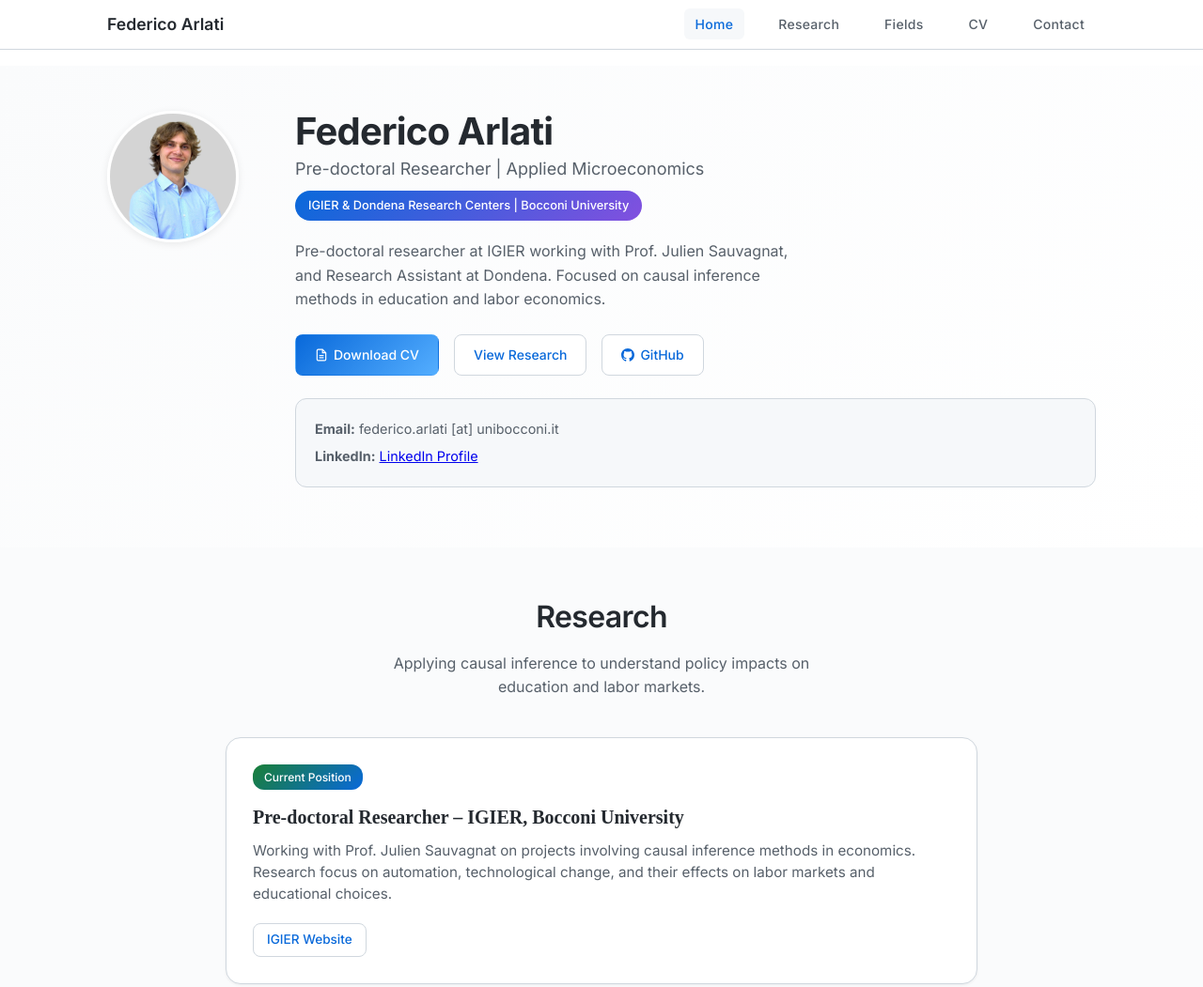
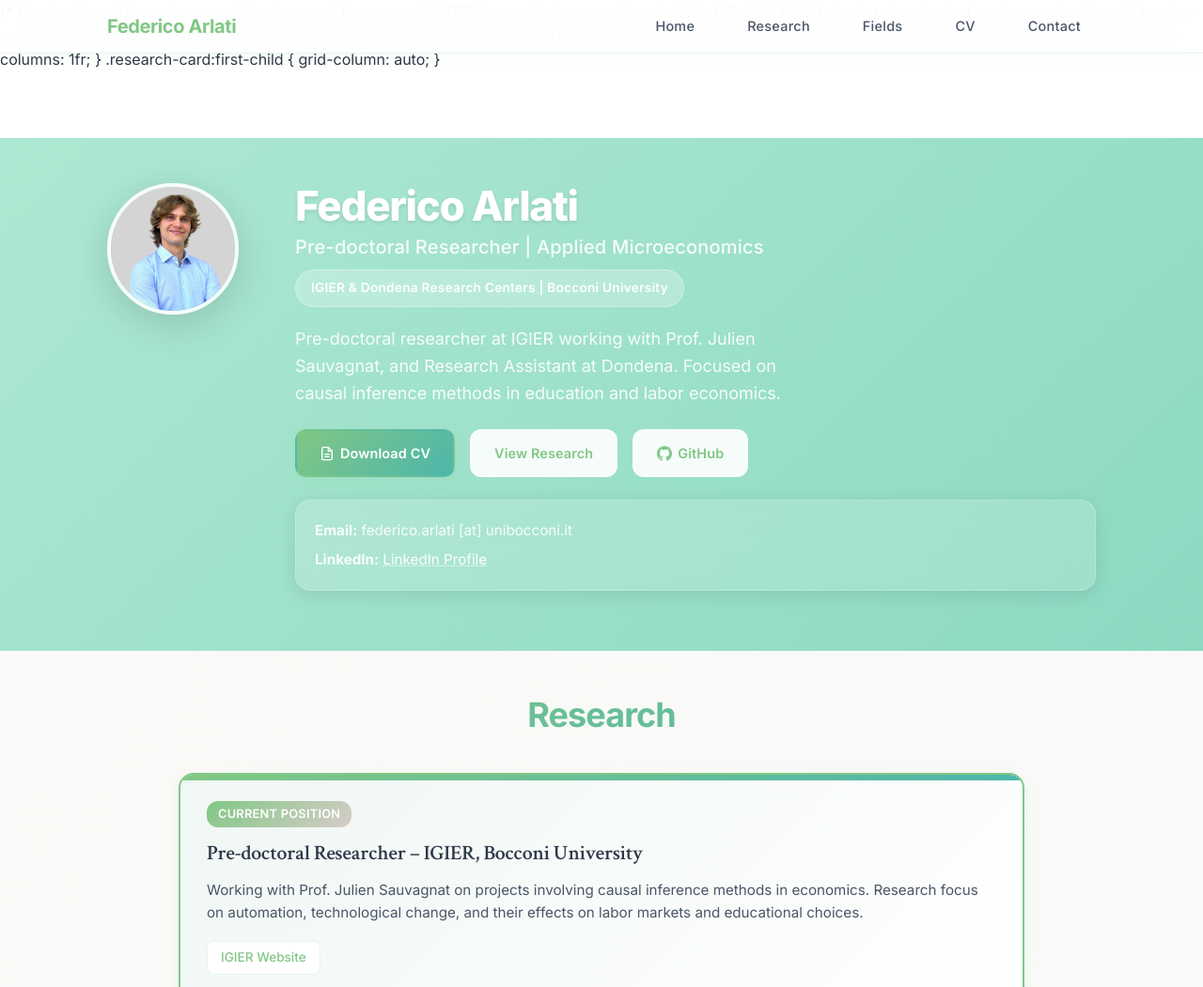
Before and after one commit to federicoarlati/federicoarlati.github.io, a plain HTML site: page index.html in a window 1280 px wide. Shown: the top 1051 px of the page at 94% size. Drawn offline with Linux system fonts and the light colour scheme; a web font is replaced by a local one.

Commit message:
index.html

```diff
--- a/index.html
+++ b/index.html
@@ -1,4 +1,23 @@
-<!DOCTYPE html>
+/* Coming Soon */
+  .coming-soon {
+    background: linear-gradient(135deg, var(--bg-accent), rgba(102, 126, 234, 0.05));
+    border: 2px dashed var(--accent-primary);
+    border-radius: 16px;
+    padding: 2.5rem;
+    text-align: center;
+    max-width: 400px;
+    margin: 0 auto;
+    position: relative;
+    overflow: hidden;
+  }
+
+  .coming-soon    .research-grid {
+      grid-template-columns: 1fr;
+    }
+
+    .research-card:first-child {
+      grid-column: auto;
+    }<!DOCTYPE html>
 <html lang="en">
 <head>
   <meta charset="UTF-8" />
@@ -20,27 +39,33 @@
   <!-- Google Fonts -->
   <link rel="preconnect" href="https://fonts.googleapis.com">
   <link rel="preconnect" href="https://fonts.gstatic.com" crossorigin>
-  <link href="https://fonts.googleapis.com/css2?family=Inter:wght@300;400;500;600;700&family=Source+Serif+Pro:wght@400;600&display=swap" rel="stylesheet">
+  <link href="https://fonts.googleapis.com/css2?family=Inter:wght@300;400;500;600;700;800&family=Crimson+Text:ital,wght@0,400;0,600;1,400&display=swap" rel="stylesheet">
 
   <style>
   :root {
-    /* Modern color palette */
+    /* Minimal pastel color palette */
     --bg-primary: #ffffff;
-    --bg-secondary: #fafbfc;
-    --bg-accent: #f6f8fa;
-    --text-primary: #24292f;
-    --text-secondary: #57606a;
-    --text-muted: #8b949e;
-    --accent-primary: #0969da;
-    --accent-hover: #0550ae;
-    --accent-light: #54aeff;
-    --accent-purple: #8250df;
-    --accent-green: #1a7f37;
-    --border-color: #d0d7de;
-    --border-light: #f6f8fa;
-    --shadow-sm: 0 1px 3px rgba(0, 0, 0, 0.06);
-    --shadow-md: 0 2px 8px rgba(0, 0, 0, 0.08);
-    --shadow-lg: 0 4px 16px rgba(0, 0, 0, 0.1);
+    --bg-secondary: #f8faf9;
+    --bg-accent: #f0f7f4;
+    --bg-beige: #faf9f7;
+    --bg-hero: linear-gradient(135deg, #a8e6cf 0%, #88d8c0 100%);
+    --bg-card-gradient: linear-gradient(135deg, #ffffff 0%, #f8faf9 100%);
+    --text-primary: #2d3748;
+    --text-secondary: #4a5568;
+    --text-muted: #718096;
+    --text-hero: #ffffff;
+    --accent-primary: #81c784;
+    --accent-secondary: #4db6ac;
+    --accent-light-blue: #81d4fa;
+    --accent-success: #a5d6a7;
+    --accent-beige: #d7ccc8;
+    --accent-soft: #b39ddb;
+    --border-color: #e8f5e8;
+    --border-accent: #c8e6c9;
+    --shadow-sm: 0 2px 4px rgba(129, 199, 132, 0.1);
+    --shadow-md: 0 4px 12px rgba(129, 199, 132, 0.15);
+    --shadow-lg: 0 8px 25px rgba(129, 199, 132, 0.2);
+    --shadow-hero: 0 10px 40px rgba(0, 0, 0, 0.15);
   }
 
   * {
@@ -56,6 +81,7 @@
     background: var(--bg-primary);
     -webkit-font-smoothing: antialiased;
     -moz-osx-font-smoothing: grayscale;
+    font-weight: 400;
   }
 
   /* Navigation */
@@ -64,11 +90,12 @@
     top: 0;
     left: 0;
     right: 0;
-    background: rgba(255, 255, 255, 0.9);
-    backdrop-filter: blur(16px);
+    background: rgba(255, 255, 255, 0.95);
+    backdrop-filter: blur(20px) saturate(180%);
     border-bottom: 1px solid var(--border-color);
     z-index: 1000;
     padding: 0.75rem 0;
+    box-shadow: 0 2px 20px rgba(129, 199, 132, 0.08);
   }
 
   .nav-container {
@@ -81,10 +108,11 @@
   }
 
   .nav-brand {
-    font-weight: 600;
-    font-size: 1.1rem;
-    color: var(--text-primary);
+    font-weight: 700;
+    font-size: 1.25rem;
+    color: var(--accent-primary);
     text-decoration: none;
+    letter-spacing: -0.02em;
   }
 
   .nav-links {
@@ -97,11 +125,11 @@
     color: var(--text-secondary);
     text-decoration: none;
     font-weight: 500;
-    font-size: 0.875rem;
-    transition: color 0.2s ease;
+    font-size: 0.9rem;
+    transition: all 0.2s ease;
     letter-spacing: 0.02em;
-    padding: 0.5rem 0.75rem;
-    border-radius: 6px;
+    padding: 0.5rem 1rem;
+    border-radius: 8px;
     transition: all 0.2s ease;
   }
 
@@ -109,6 +137,7 @@
   .nav-links a.active {
     color: var(--accent-primary);
     background: var(--bg-accent);
+    transform: translateY(-1px);
   }
 
   /* Main Content */
@@ -125,7 +154,20 @@
   /* Hero Section */
   .hero {
     padding: 3rem 0 4rem;
-    background: linear-gradient(135deg, var(--bg-secondary) 0%, var(--bg-primary) 100%);
+    background: var(--bg-hero);
+    position: relative;
+    overflow: hidden;
+  }
+
+  .hero::before {
+    content: '';
+    position: absolute;
+    top: 0;
+    left: 0;
+    right: 0;
+    bottom: 0;
+    background: linear-gradient(135deg, rgba(255, 255, 255, 0.1) 0%, rgba(255, 255, 255, 0.05) 100%);
+    opacity: 0.7;
   }
 
   .hero-content {
@@ -133,6 +175,8 @@
     grid-template-columns: 160px 1fr;
     gap: 2.5rem;
     align-items: start;
+    position: relative;
+    z-index: 1;
   }
 
   .hero-photo img {
@@ -140,42 +184,49 @@
     height: 140px;
     border-radius: 50%;
     object-fit: cover;
-    border: 3px solid white;
-    box-shadow: var(--shadow-md);
+    border: 4px solid rgba(255, 255, 255, 0.9);
+    box-shadow: var(--shadow-hero);
   }
 
   .hero-info h1 {
-    font-size: 2.5rem;
-    font-weight: 700;
+    font-size: 2.75rem;
+    font-weight: 800;
     margin-bottom: 0.25rem;
-    letter-spacing: -0.02em;
+    letter-spacing: -0.03em;
     line-height: 1.1;
+    color: var(--text-hero);
+    text-shadow: 0 2px 4px rgba(0, 0, 0, 0.1);
   }
 
   .hero-subtitle {
-    font-size: 1.125rem;
-    color: var(--text-secondary);
+    font-size: 1.25rem;
+    color: rgba(255, 255, 255, 0.9);
     margin-bottom: 0.5rem;
-    font-weight: 400;
+    font-weight: 500;
+    letter-spacing: 0.01em;
   }
 
   .hero-status {
     display: inline-block;
-    background: linear-gradient(135deg, var(--accent-primary), var(--accent-purple));
+    background: rgba(255, 255, 255, 0.25);
+    backdrop-filter: blur(10px);
     color: white;
-    padding: 0.375rem 0.875rem;
-    border-radius: 20px;
-    font-size: 0.8rem;
-    font-weight: 500;
+    padding: 0.5rem 1rem;
+    border-radius: 25px;
+    font-size: 0.85rem;
+    font-weight: 600;
     margin-bottom: 1.25rem;
+    border: 1px solid rgba(255, 255, 255, 0.3);
+    letter-spacing: 0.02em;
   }
 
   .hero-bio {
-    font-size: 1rem;
+    font-size: 1.125rem;
     line-height: 1.6;
-    color: var(--text-secondary);
+    color: rgba(255, 255, 255, 0.9);
     margin-bottom: 1.5rem;
     max-width: 550px;
+    font-weight: 400;
   }
 
   .hero-actions {
@@ -189,137 +240,202 @@
     display: inline-flex;
     align-items: center;
     gap: 0.375rem;
-    padding: 0.625rem 1.25rem;
-    border-radius: 8px;
-    font-weight: 500;
-    font-size: 0.875rem;
+    padding: 0.75rem 1.5rem;
+    border-radius: 12px;
+    font-weight: 600;
+    font-size: 0.9rem;
     text-decoration: none;
-    transition: all 0.2s ease;
-    border: 1.5px solid transparent;
+    transition: all 0.3s ease;
+    border: 2px solid transparent;
+    letter-spacing: 0.01em;
   }
 
   .btn-primary {
-    background: linear-gradient(135deg, var(--accent-primary), var(--accent-light));
+    background: linear-gradient(135deg, var(--accent-primary), var(--accent-secondary));
     color: white;
     border-color: transparent;
+    box-shadow: var(--shadow-md);
   }
 
   .btn-primary:hover {
-    transform: translateY(-1px);
+    transform: translateY(-2px);
     box-shadow: var(--shadow-lg);
+    filter: brightness(1.1);
   }
 
   .btn-secondary {
-    background: white;
+    background: rgba(255, 255, 255, 0.9);
     color: var(--accent-primary);
-    border-color: var(--border-color);
+    border-color: rgba(255, 255, 255, 0.5);
+    backdrop-filter: blur(10px);
   }
 
   .btn-secondary:hover {
+    background: rgba(255, 255, 255, 1);
     border-color: var(--accent-primary);
-    background: var(--bg-accent);
+    transform: translateY(-1px);
     box-shadow: var(--shadow-sm);
   }
 
   .btn-icon {
-    width: 14px;
-    height: 14px;
+    width: 16px;
+    height: 16px;
   }
 
   /* Contact Info */
   .contact-info {
-    background: var(--bg-accent);
+    background: rgba(255, 255, 255, 0.15);
+    backdrop-filter: blur(15px);
     padding: 1.25rem;
-    border-radius: 12px;
+    border-radius: 16px;
     margin-top: 1.5rem;
-    border: 1px solid var(--border-color);
+    border: 1px solid rgba(255, 255, 255, 0.2);
+    box-shadow: 0 4px 20px rgba(0, 0, 0, 0.1);
   }
 
   .contact-info p {
     margin-bottom: 0.375rem;
-    font-size: 0.9rem;
-    color: var(--text-secondary);
+    font-size: 0.95rem;
+    color: rgba(255, 255, 255, 0.9);
+    font-weight: 400;
   }
 
   .contact-info p:last-child {
     margin-bottom: 0;
   }
 
+  .contact-info a {
+    color: rgba(255, 255, 255, 0.95);
+    text-decoration: underline;
+    text-decoration-color: rgba(255, 255, 255, 0.5);
+    transition: all 0.2s ease;
+  }
+
+  .contact-info a:hover {
+    color: white;
+    text-decoration-color: white;
+  }
+
   /* Sections */
   .section {
-    padding: 3rem 0;
+    padding: 2.5rem 0;
+    position: relative;
   }
 
   .section:nth-child(even) {
-    background: var(--bg-secondary);
+    background: linear-gradient(135deg, var(--bg-beige) 0%, var(--bg-secondary) 100%);
   }
 
   .section-header {
-    margin-bottom: 2.5rem;
+    margin-bottom: 2rem;
     text-align: center;
   }
 
   .section-title {
-    font-size: 2rem;
-    font-weight: 600;
-    margin-bottom: 0.75rem;
-    letter-spacing: -0.02em;
+    font-size: 2.25rem;
+    font-weight: 700;
+    margin-bottom: 0.5rem;
+    letter-spacing: -0.025em;
+    background: linear-gradient(135deg, var(--accent-primary), var(--accent-secondary));
+    -webkit-background-clip: text;
+    -webkit-text-fill-color: transparent;
+    background-clip: text;
   }
 
   .section-subtitle {
-    font-size: 1rem;
+    font-size: 0.95rem;
     color: var(--text-secondary);
-    max-width: 500px;
+    max-width: 480px;
     margin: 0 auto;
   }
 
   /* Research Grid */
   .research-grid {
     display: grid;
+    grid-template-columns: 1fr 1fr;
     gap: 1.5rem;
-    max-width: 800px;
+    max-width: 900px;
     margin: 0 auto;
   }
 
   .research-card {
-    background: white;
+    background: var(--bg-card-gradient);
     padding: 1.75rem;
     border-radius: 16px;
     box-shadow: var(--shadow-sm);
     border: 1px solid var(--border-color);
-    transition: all 0.2s ease;
+    transition: all 0.3s ease;
+    position: relative;
+    overflow: hidden;
+  }
+
+  .research-card::before {
+    content: '';
+    position: absolute;
+    top: 0;
+    left: 0;
+    right: 0;
+    height: 4px;
+    background: linear-gradient(90deg, var(--accent-primary), var(--accent-secondary));
+    opacity: 0;
+    transition: opacity 0.3s ease;
   }
 
   .research-card:hover {
-    transform: translateY(-2px);
+    transform: translateY(-4px);
+    box-shadow: var(--shadow-lg);
+  }
+
+  .research-card:hover::before {
+    opacity: 1;
+  }
+
+  .research-card:first-child {
+    grid-column: 1 / -1;
+    background: linear-gradient(135deg, var(--bg-accent), white);
+    border: 2px solid var(--accent-primary);
     box-shadow: var(--shadow-md);
+  }
+
+  .research-card:first-child::before {
+    opacity: 1;
+    height: 6px;
   }
 
   .research-type {
     display: inline-block;
-    background: linear-gradient(135deg, var(--accent-green), var(--accent-primary));
+    background: linear-gradient(135deg, var(--accent-light-blue), var(--accent-secondary));
     color: white;
     padding: 0.25rem 0.75rem;
     border-radius: 12px;
     font-size: 0.75rem;
-    font-weight: 500;
-    margin-bottom: 1rem;
+    font-weight: 600;
+    margin-bottom: 0.875rem;
+    letter-spacing: 0.02em;
+    text-transform: uppercase;
+  }
+
+  .research-card:first-child .research-type {
+    background: linear-gradient(135deg, var(--accent-primary), var(--accent-beige));
+    font-size: 0.8rem;
   }
 
   .research-title {
-    font-family: 'Source Serif Pro', serif;
-    font-size: 1.25rem;
+    font-family: 'Crimson Text', serif;
+    font-size: 1.375rem;
     font-weight: 600;
     margin-bottom: 0.75rem;
     line-height: 1.3;
     color: var(--text-primary);
+    letter-spacing: -0.01em;
   }
 
   .research-description {
     color: var(--text-secondary);
-    line-height: 1.5;
-    margin-bottom: 1.25rem;
+    line-height: 1.6;
+    margin-bottom: 1.125rem;
     font-size: 0.95rem;
+    font-weight: 400;
   }
 
   .research-links {
@@ -334,14 +450,16 @@
     font-weight: 500;
     font-size: 0.85rem;
     padding: 0.375rem 0.875rem;
-    border: 1px solid var(--border-color);
+    border: 1.5px solid var(--border-color);
     border-radius: 8px;
     transition: all 0.2s ease;
+    background: white;
   }
 
   .research-link:hover {
     border-color: var(--accent-primary);
     background: var(--bg-accent);
+    transform: translateY(-1px);
   }
 
   /* Fields List */
@@ -354,60 +472,80 @@
   }
 
   .field-item {
-    background: white;
-    padding: 1.25rem;
-    border-radius: 12px;
+    background: var(--bg-card-gradient);
+    padding: 1.5rem;
+    border-radius: 16px;
     text-align: center;
     box-shadow: var(--shadow-sm);
     border: 1px solid var(--border-color);
-    transition: all 0.2s ease;
+    transition: all 0.3s ease;
+    position: relative;
+    overflow: hidden;
+  }
+
+  .field-item::before {
+    content: '';
+    position: absolute;
+    top: 0;
+    left: 0;
+    right: 0;
+    height: 3px;
+    background: linear-gradient(90deg, var(--accent-info), var(--accent-success), var(--accent-warning));
+    transform: scaleX(0);
+    transition: transform 0.3s ease;
   }
 
   .field-item:hover {
-    transform: translateY(-1px);
+    transform: translateY(-3px);
     box-shadow: var(--shadow-md);
   }
 
+  .field-item:hover::before {
+    transform: scaleX(1);
+  }
+
   .field-item h3 {
-    font-size: 1rem;
+    font-size: 1.125rem;
     font-weight: 600;
     color: var(--text-primary);
-    margin-bottom: 0.375rem;
+    margin-bottom: 0.5rem;
+    letter-spacing: -0.01em;
   }
 
   .field-item p {
-    font-size: 0.85rem;
+    font-size: 0.9rem;
     color: var(--text-secondary);
-    line-height: 1.4;
+    line-height: 1.5;
+    font-weight: 400;
   }
 
   /* Coming Soon */
   .coming-soon {
     background: var(--bg-accent);
     border: 2px dashed var(--border-color);
-    border-radius: 16px;
-    padding: 2.5rem;
+    border-radius: 12px;
+    padding: 2rem;
     text-align: center;
-    max-width: 400px;
+    max-width: 350px;
     margin: 0 auto;
   }
 
   .coming-soon-icon {
-    width: 40px;
-    height: 40px;
-    margin: 0 auto 0.75rem;
+    width: 32px;
+    height: 32px;
+    margin: 0 auto 0.5rem;
     opacity: 0.4;
   }
 
   .coming-soon h3 {
-    font-size: 1.125rem;
-    margin-bottom: 0.375rem;
+    font-size: 1rem;
+    margin-bottom: 0.25rem;
     color: var(--text-secondary);
   }
 
   .coming-soon p {
     color: var(--text-muted);
-    font-size: 0.9rem;
+    font-size: 0.85rem;
   }
 
   /* Footer */
@@ -485,19 +623,19 @@
     }
 
     .section {
-      padding: 2.5rem 0;
+      padding: 2rem 0;
     }
 
     .section-title {
-      font-size: 1.75rem;
+      font-size: 1.625rem;
     }
 
     .research-card {
-      padding: 1.5rem;
+      padding: 1.25rem;
     }
 
     .research-title {
-      font-size: 1.125rem;
+      font-size: 1rem;
     }
 
     .fields-list {
@@ -611,9 +749,6 @@
       <div class="container">
         <div class="section-header">
           <h2 class="section-title">Research</h2>
-          <p class="section-subtitle">
-            Applying causal inference to understand policy impacts on education and labor markets.
-          </p>
         </div>
 
         <div class="research-grid">
@@ -659,9 +794,6 @@
       <div class="container">
         <div class="section-header">
           <h2 class="section-title">Research Interests</h2>
-          <p class="section-subtitle">
-            My research interests span across applied microeconomics with a focus on policy evaluation and causal inference.
-          </p>
         </div>
 
         <div class="fields-list">
@@ -703,13 +835,10 @@
       <div class="container">
         <div class="section-header">
           <h2 class="section-title">Curriculum Vitae</h2>
-          <p class="section-subtitle">
-            Download my complete CV for detailed information about my education, research, and experience.
-          </p>
         </div>
 
         <div style="text-align: center;">
-          <a href="cv.pdf" target="_blank" class="btn btn-primary" style="font-size: 1.1rem; padding: 1rem 2rem;">
+          <a href="cv.pdf" target="_blank" class="btn btn-primary" style="font-size: 1rem; padding: 0.875rem 1.75rem;">
             <svg class="btn-icon" viewBox="0 0 24 24" fill="none" stroke="currentColor" stroke-width="2">
               <path d="M14 2H6a2 2 0 0 0-2 2v16a2 2 0 0 0 2 2h12a2 2 0 0 0 2-2V8z"></path>
               <polyline points="14,2 14,8 20,8"></polyline>
@@ -727,9 +856,6 @@
       <div class="container">
         <div class="section-header">
           <h2 class="section-title">Contact</h2>
-          <p class="section-subtitle">
-            Feel free to reach out for research collaborations, academic opportunities, or general inquiries.
-          </p>
         </div>
 
         <div style="max-width: 600px; margin: 0 auto; text-align: center;">
```
